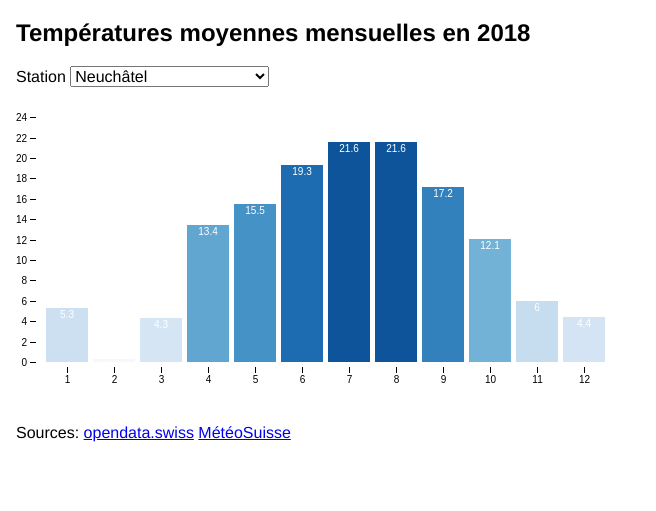
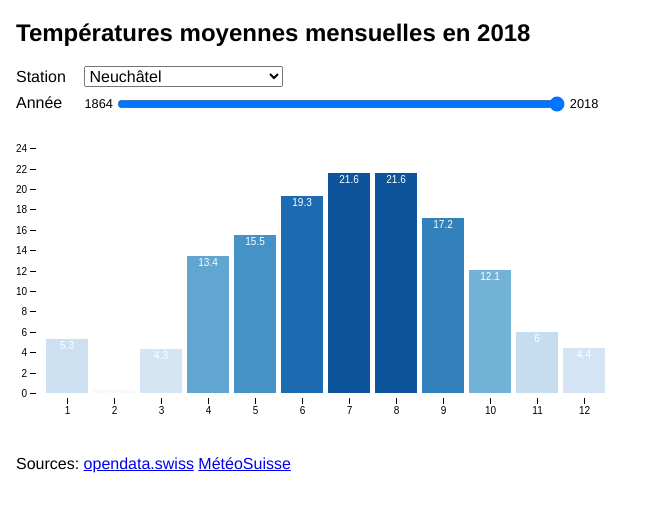
Before and after one commit to Arko/climat, a plain HTML site: page index.html in a window 1280 px wide. Shown: the part 61-572 px from the top of the page, without its empty margins (0-656 px from the left). Drawn offline with nearby package versions, Linux system fonts and the light colour scheme.

Commit message:
Sélection de l'année avec une glissière

```diff
--- a/index.html
+++ b/index.html
@@ -11,13 +11,19 @@
     <h1>Réseau suisse de mesures climatiques</h1>
 
     <div class="mat">
-        <h2>Températures moyennes mensuelles en 2018</h2>
+        <h2>Températures moyennes mensuelles en <span class="current-year">2018</span></h2>
         <div>
             <label for="stations">Station</label>
             <select id="stations">
                 <option>Choisir...</option>
                 <option value="ALT">Altdorf</option>
             </select>
+        </div>
+        <div>
+            <label for="year">Année</label>
+            <small>1864</small>
+            <input type="range" id="year" name="year" min="1864" max="2018" step="1" value="2018">
+            <small>2018</small>
         </div>
     </div>
 
--- a/scripts/main.js
+++ b/scripts/main.js
@@ -161,6 +161,14 @@ function setupMonthlyAverageTemperatures() {
 		currentStation = station;
 		loadData(); // Charger les données correspondantes
 	})
+
+	// Enregistrement de l'événement de changement sur le menu local stations
+	d3.select('#year').on('input', (e) => {
+		const year = d3.event.target.value;
+		currentYear = parseInt(year);
+		d3.select('.current-year').text(currentYear)
+		graphMonthlyAverageTemperatures(); // Mettre à jour la visualisation
+	})
 }
 
 // Fonction d'affichage de la visualisation
@@ -203,7 +211,7 @@ setup();
 // TODO:
 // [x] monthlyAverageTemperatures viz
 // [x] Implement station selection menu
-// [ ] Implement year change with slider
+// [x] Implement year change with slider
 // [ ] Implement swiss map for station selection
 // [ ] yearlyAverageTemperatures viz
 // [ ] Animate visualizations
--- a/styles/main.css
+++ b/styles/main.css
@@ -3,6 +3,18 @@ body {
     font-family: "Helvetica Neue", Helvetica, Arial, sans-serif;
 }
 
+label {
+    display: inline-block;
+    min-width: 4em;
+    min-height: 1.5em;
+}
+
+input {
+    vertical-align: middle;
+    min-width: 28em;
+    min-height: 1.5em;
+}
+
 .footer {
     margin-top: 2em;
 }
```
